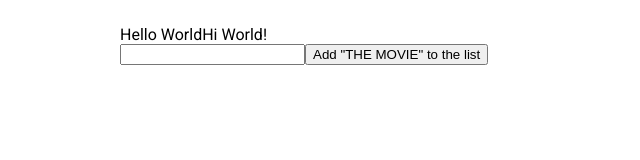
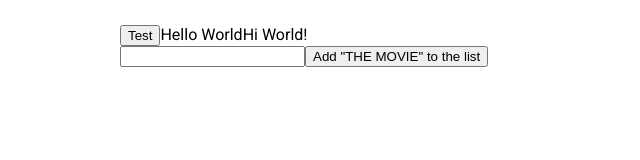
Before and after one commit to LJohnson-Bryan/movies-tv-redux, a React (Create React App) app: page / in a window 1280 px wide. Shown: the top 160 px of the page, without its empty margins (0-640 px from the left). Built offline with nearby package versions, Linux system fonts and the light colour scheme.

Commit message:
Button w/ props

```diff
--- a/src/App.js
+++ b/src/App.js
@@ -2,6 +2,7 @@ import {React, useState} from 'react';
 import {useSelector, useDispatch} from 'react-redux';
 import {addMovie} from './redux';
 import Container from './components/Container';
+import Button from './components/Button';
 
 const App = () => {
 
@@ -11,6 +12,7 @@ const App = () => {
 
   return (
       <Container>
+        <Button>Test</Button>
         {movies}
 
         <form onSubmit={e => {
--- /dev/null
+++ b/src/components/Button/index.js
@@ -0,0 +1,13 @@
+import React from 'react';
+
+const Button = (props) => {
+    return (
+        <button className={`${props.color}-button`}>{props.children}</button>
+     );
+}
+
+Button.defaultProps = {
+    color: 'blue'
+}
+
+export default Button;
```
Also changed, not shown: src/components/Button/styles.css (added).
